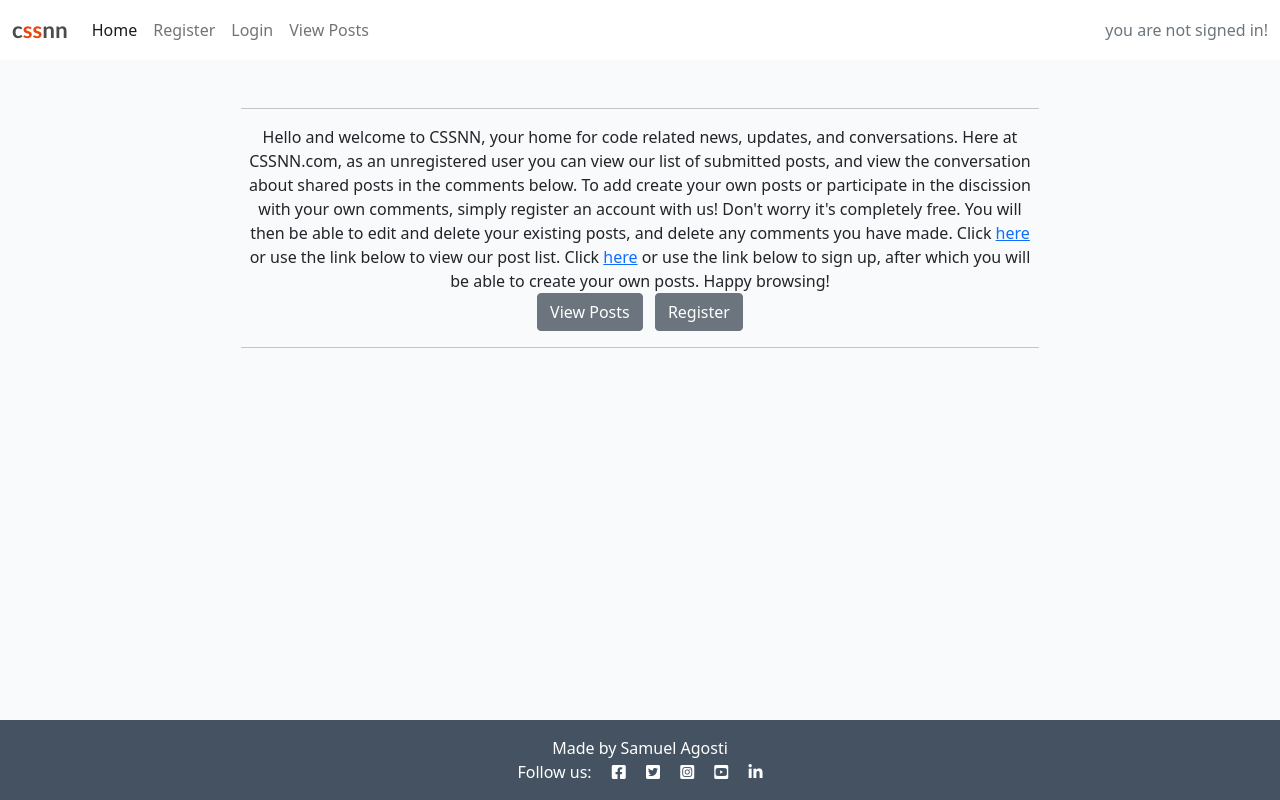
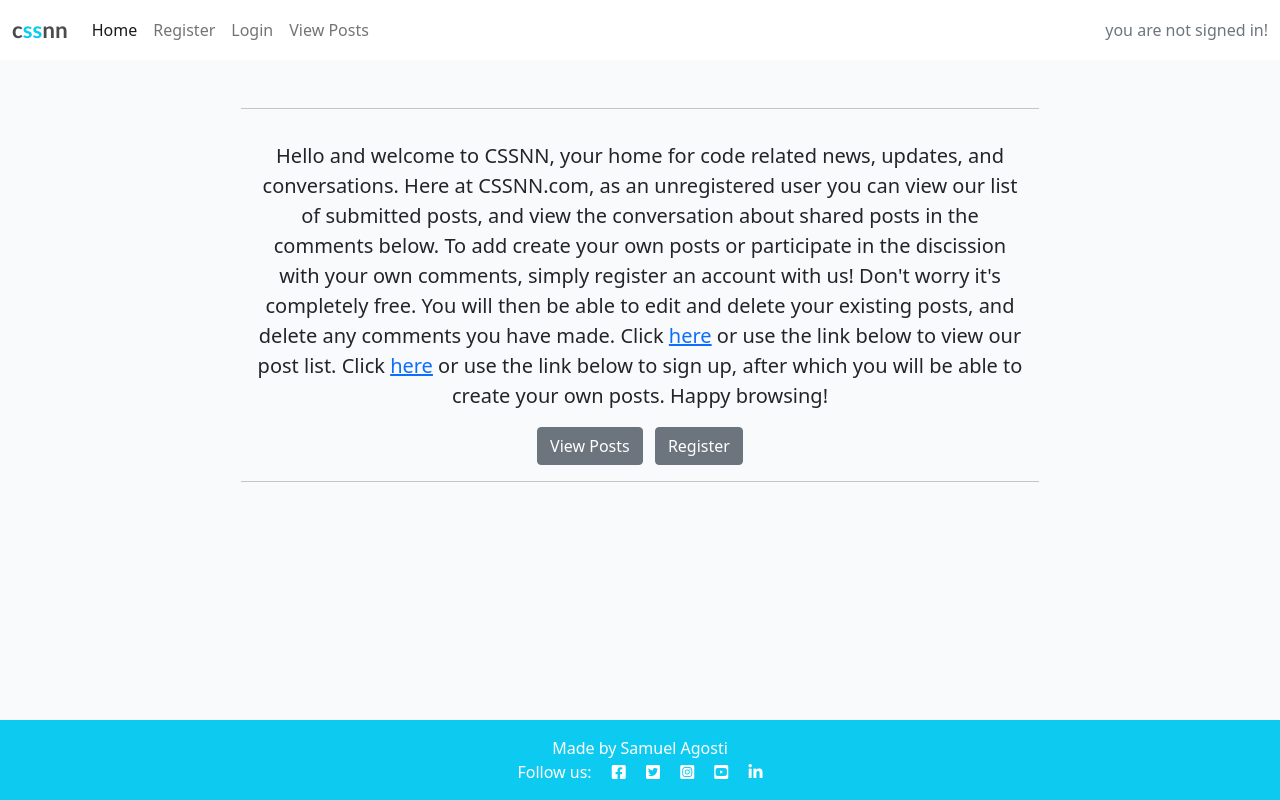
Before and after one commit to Code-Institute-Submissions/samagosti7-Project-4, a Django app: page / in a window 1280 px wide. Run offline with Django 3.2, Linux system fonts and the light colour scheme.

Commit message:
style home page and intro paragraph

```diff
--- a/templates/base.html
+++ b/templates/base.html
@@ -27,7 +27,7 @@
 
     <nav class="navbar navbar-expand-lg navbar-light bg-white">
         <div class="container-fluid">
-            <a class="navbar-brand" href="{% url 'home' %}"><span class="brand">c<span class="red-o">ss</span>nn<span
+            <a class="navbar-brand" href="{% url 'home' %}"><span class="brand">c<span class="text-info">ss</span>nn<span
                         class="thin"></span></span></span></a>
             <button class="navbar-toggler" type="button" data-bs-toggle="collapse" data-bs-target="#navbarText"
                 aria-controls="navbarText" aria-expanded="false" aria-label="Toggle navigation">
@@ -89,7 +89,7 @@
     </main>
 
     <!-- Footer -->
-    <footer class="footer mt-auto py-3 dark-bg">
+    <footer class="footer mt-auto py-3 bg-info">
         <p class="m-0 text-center text-white">Made by Samuel Agosti</p>
         <p class="m-0 text-center text-white">Follow us:
             <a href="https://www.facebook.com" class="text-white" target="blank"><i class="fab fa-facebook-square ms-3"></i></a>
--- a/templates/index.html
+++ b/templates/index.html
@@ -12,7 +12,7 @@
                         <div class="card-body">
                             {% if user.is_authenticated %}
                             <hr />
-                            <div> Hello and welcome to CSSNN, your home for code related news, updates, and
+                            <div class="mx-auto p-3 lead"> Hello and welcome to CSSNN, your home for code related news, updates, and
                                 conversations. Here at CSSNN.com, you can view our list of submitted posts,
                                 reply to them in the form of a comment, or create your own original news
                                 post to be submitted to the site. You can also edit and delete your existing
@@ -26,7 +26,7 @@
                             <hr />
                             {% else %}
                             <hr />
-                            <div> Hello and welcome to CSSNN, your home for code related news, updates,
+                            <div class="mx-auto p-3 lead"> Hello and welcome to CSSNN, your home for code related news, updates,
                                 and conversations. Here at CSSNN.com, as an unregistered user you can view
                                 our list of submitted posts, and view the conversation about shared posts in
                                 the comments below. To add create your own posts or participate in the discission
```
